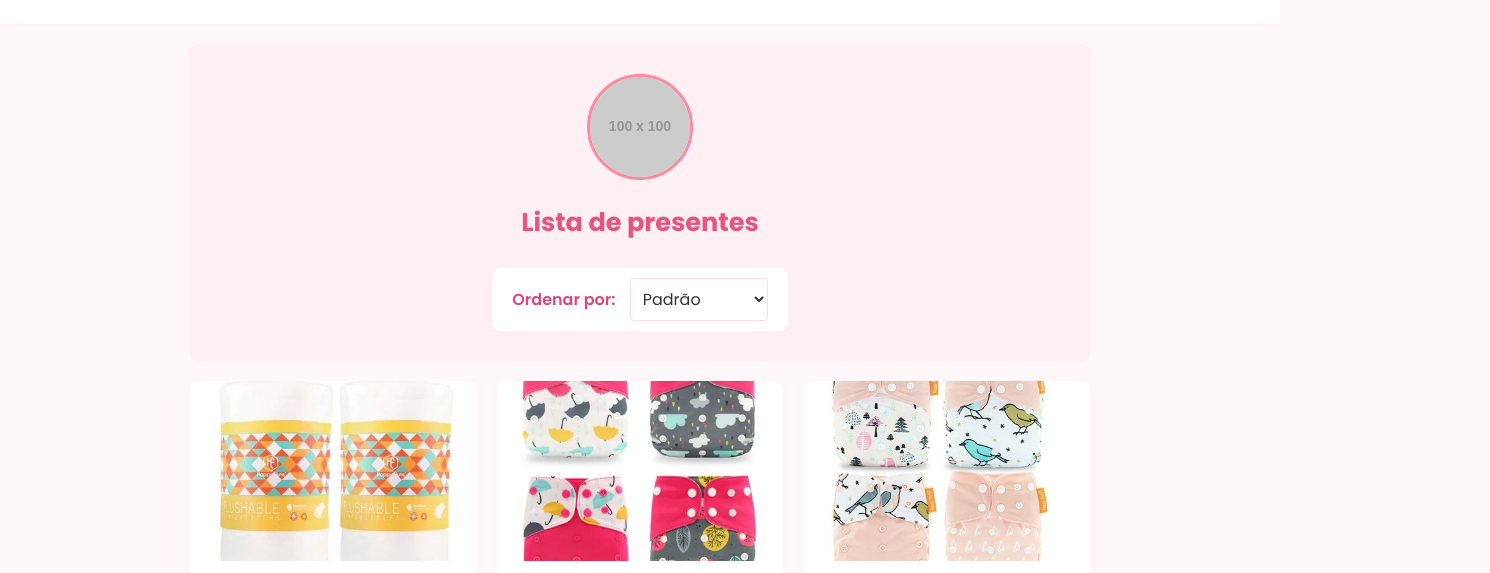
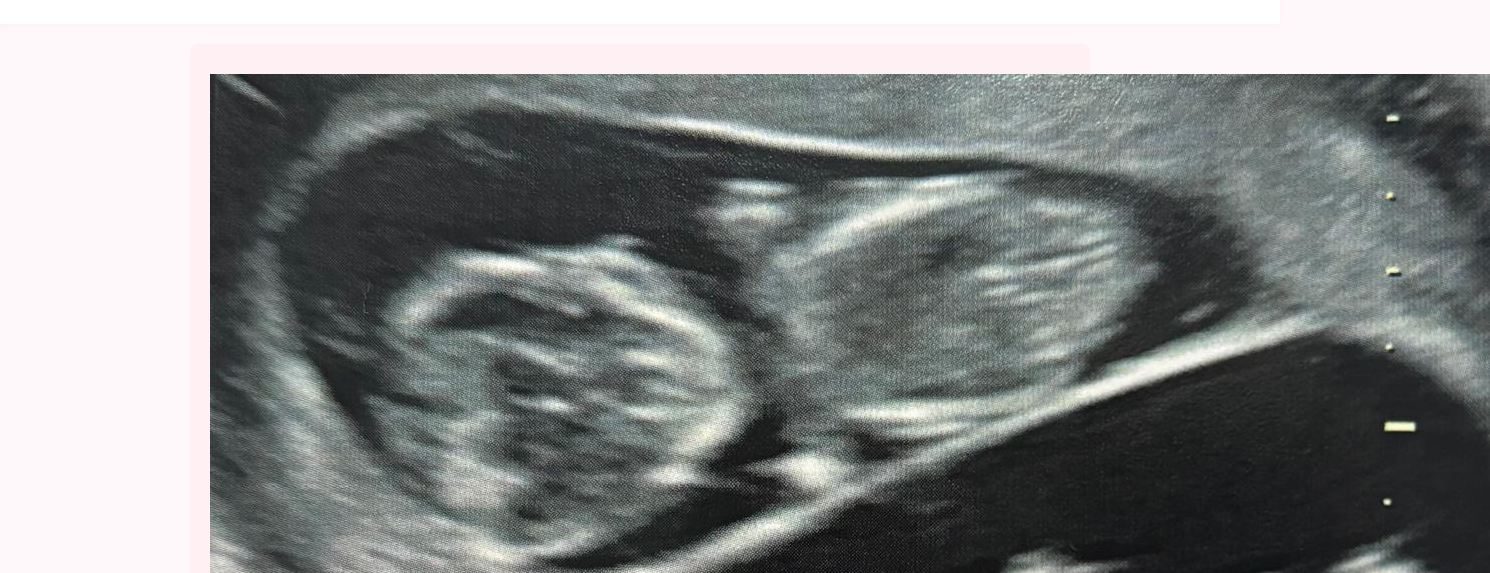
Before and after one commit to jacao18/chadasgemeas, a plain HTML site: page index.html in a window 1280 px wide. Shown: the part 194-767 px from the top of the page, 1490 px wide, since content can reach past the window. Drawn offline with Linux system fonts and the light colour scheme; placeholder pictures from the web are drawn by us.

Commit message:
Update index.html

```diff
--- a/index.html
+++ b/index.html
@@ -313,8 +313,7 @@
 
     <main class="container">
         <section class="hero-section">
-            <!-- Imagem de perfil/bebê. Usei um placeholder genérico. -->
-            <img src="https://via.placeholder.com/100/ffb6c1/ffffff?text=Bebê" alt="Foto da Bebê Marina e Clara" class="profile-pic">
+            <img src="eco.jpg">
             <h2>Lista de presentes</h2>
             <!-- Seção de ordenação movida para dentro do hero-section e ajustada -->
             <div class="sort-controls">
```
